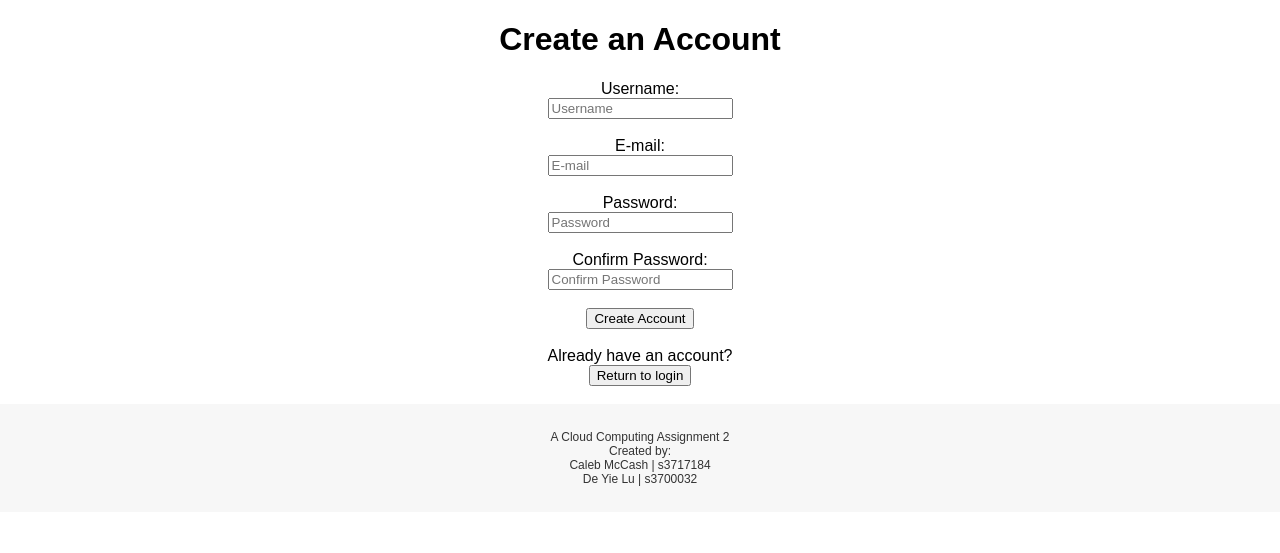
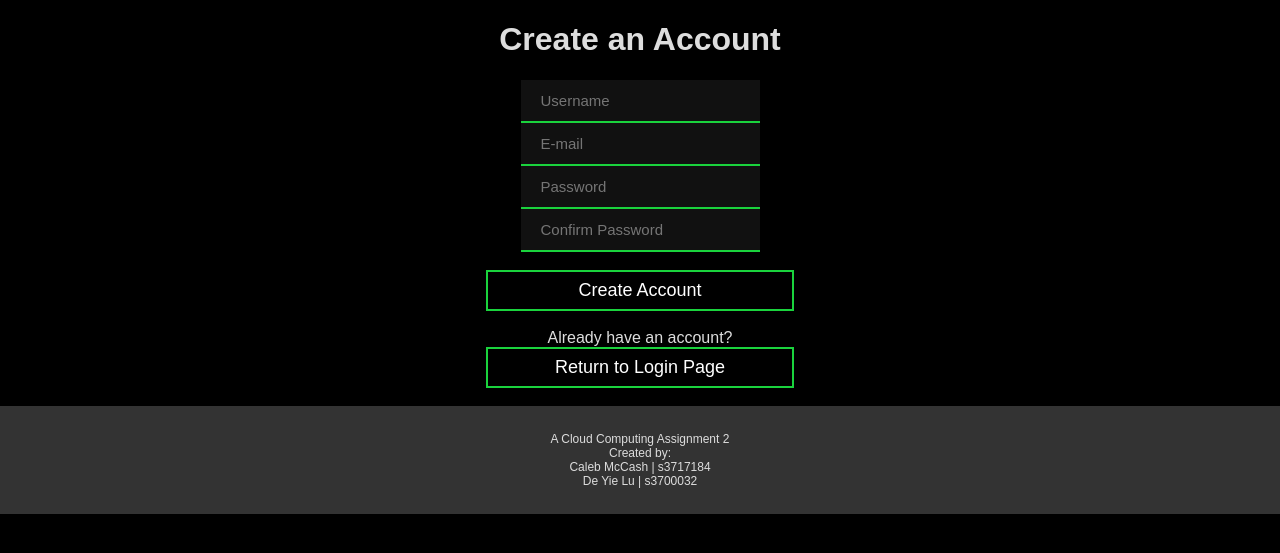
Before and after one commit to Sardonicalll/cc_a2, a PHP site: page /register.php in a window 1280 px wide. Shown: the top 553 px of the page. Run offline with PHP 8.4, Linux system fonts and the light colour scheme.

Commit message:
updated login and register css

```diff
--- a/register.php
+++ b/register.php
@@ -12,19 +12,11 @@
 <body>
     <!-- Registration Form -->
     <form method="post">
-        <label for="username">Username:</label>
-        <br>
         <input type="key" id="username" name="username" placeholder="Username">
-        <br><br>
-        <label for="username">E-mail:</label>
         <br>
         <input type="key" id="email" name="email" placeholder="E-mail">
-        <br><br>
-        <label for="password">Password:</label>
         <br>
         <input type="integer" id="password" name="password" placeholder="Password">
-        <br><br>
-        <label for="password">Confirm Password:</label>
         <br>
         <input type="integer" id="confirmpassword" name="confirmpassword" placeholder="Confirm Password">
         <br><br>
@@ -34,7 +26,7 @@
     <br>
     Already have an account?
     <br>
-    <input type="button" value="Return to login" class="returnbtn" id="returnbtn" onClick="#"/>
+    <input type="button" value="Return to Login Page" class="returnbtn" id="returnbtn" onClick="#"/>
     <br><br>
 </body>
     <!-- Footer -->
@@ -59,12 +51,56 @@ body {
   margin: 0;
   font-family: Arial, Helvetica, sans-serif;
   text-align: center;
+  color: #DDD;
+  background-color: #000000;
+}
+
+input[type=key] {
+	border: none;
+    border-bottom: 2px solid #1ad33d;
+    padding: 12px 20px;
+    font-size: 15px;
+    color: #DDD;
+    background-color: #111111;
+}
+
+input[type=integer] {
+	border: none;
+    border-bottom: 2px solid #1ad33d;
+    padding: 12px 20px;
+    font-size: 15px;
+    color: #DDD;
+    background-color: #111111;
+}
+
+input[type=submit] {
+	background-color: #000000;
+  border: 2px solid #1ad33d;
+  color: white;
+  padding: 8px 28px;
+  text-align: center;
+  text-decoration: none;
+  display: inline-block;
+  font-size: 18px;
+  width: 24%;
+}
+
+input[type=button] {
+	background-color: #000000;
+  border: 2px solid #1ad33d;
+  color: white;
+  padding: 8px 28px;
+  text-align: center;
+  text-decoration: none;
+  display: inline-block;
+  font-size: 18px;
+  width: 24%;
 }
 
 footer {
-    background-color: #F7F7F7;
+    background-color: #333333;
     padding: 14px 16px;
-    color: #333;
+    color: #DDD;
     text-align: center;
     font-size: 12px;
 }
```
Also changed, not shown: login.php (+48 -8 lines).
